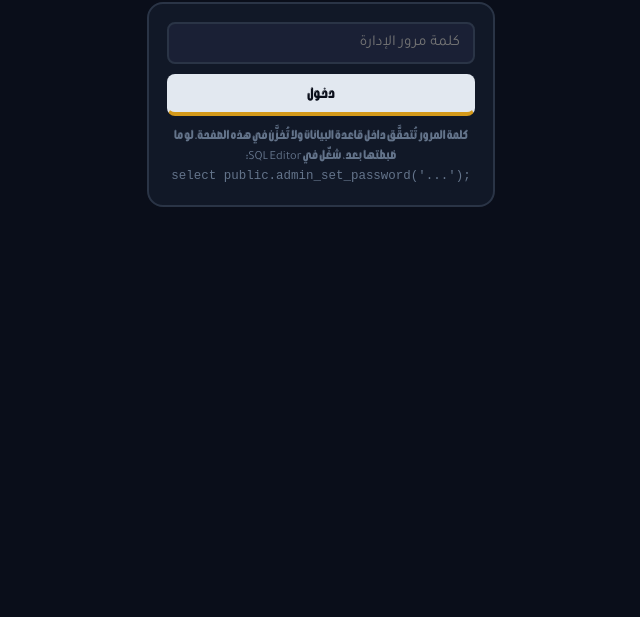
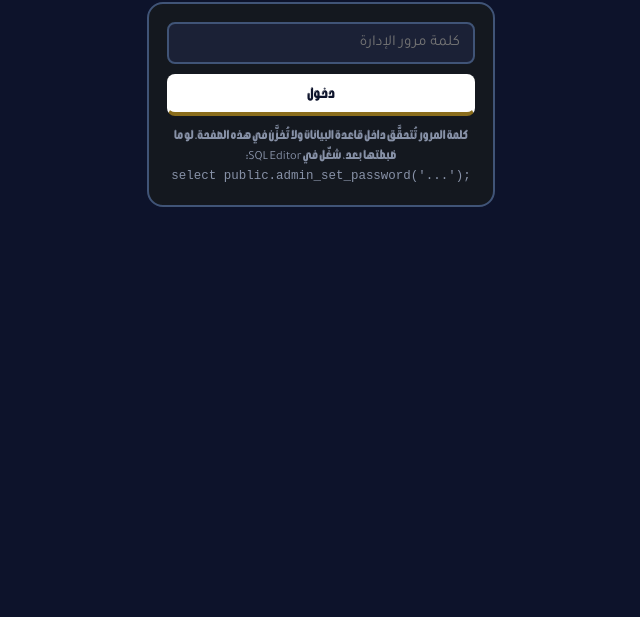
Before and after one commit to i4eRIC/khamen-sah, a website: page admin.html in a window 1280 px wide. Shown: the part 183-800 px from the top of the page, without its empty margins (319-959 px from the left). Drawn offline with nearby package versions, Linux system fonts and the light colour scheme.

Commit message:
Restyle the midnight theme
New palette from the owner: deeper navy ground, pure white accent, a muted
brass instead of the bright amber, and a softer green.

Three values differ from what was handed over, all of them pairings rather than
colour choices:

- --on-accent was white while --accent is also white, which is 1.00:1. It is the
  text colour painted on the accent surface, so the award button's label
  disappeared completely. Set to the background navy: 18.34:1.
- --text-soft was brighter than --text-mid, inverting the hierarchy so muted
  text read louder than secondary text.
- --gold-dark was lighter than --gold, so the shadow edge under gold buttons
  sat lighter than their face.

Every pair the game actually renders now clears AA, weakest at 5.87:1.

```diff
--- a/style.css
+++ b/style.css
@@ -77,16 +77,18 @@
 }
 
 [data-theme="midnight"] {
-  --bg: #0a0e1a; --bg-card: #111827; --bg-card2: #1a2035;
-  --border: #374151; --border-light: #2a3446;
-  --text: #f1f5f9; --text-mid: #94a3b8; --text-soft: #64748b;
-  --accent: #e2e8f0; --accent-light: #f1f5f9; --accent-glow: rgba(226,232,240,0.14);
-  --gold: #fbbf24; --gold-dark: #d4991a; --gold-glow: rgba(251,191,36,0.25);
-  --green: #34d399; --green-bg: #0d2820; --green-border: #28a87a; --green-glow: rgba(52,211,153,0.2);
-  --red: #1e2636; --red-bg: #0d2618; --red-border: #2a6b45; --red-glow: rgba(40,100,65,0.3);
-  --header-bg: #080b14; --slot-hover-num: #1e2a40;
-  --confetti1:#e2e8f0;--confetti2:#fbbf24;--confetti3:#38bdf8;--confetti4:#a78bfa;
-  --on-accent: #0a0e1a;
+  --bg: #0d132b; --bg-card: #14181f; --bg-card2: #1b2136;
+  --border: #374151; --border-light: #405477;
+  --text: #f1f5f9; --text-mid: #c4c4c4; --text-soft: #8892a8;
+  --accent: #ffffff; --accent-light: #f1f5f9; --accent-glow: rgba(255,255,255,0.22);
+  --gold: #be9627; --gold-dark: #8a6d1c; --gold-glow: rgba(190,150,39,0.25);
+  --green: #39ac82; --green-bg: #0d2820; --green-border: #28a87a; --green-glow: rgba(57,172,130,0.2);
+  --red: #2f4879; --red-bg: #0d2618; --red-border: #2a6b45; --red-glow: rgba(40,100,65,0.3);
+  --header-bg: #03091c; --slot-hover-num: #455a82;
+  --confetti1:#ffffff;--confetti2:#be9627;--confetti3:#39ac82;--confetti4:#f1f5f9;
+  /* Dark, not white: --accent is pure white here, and --on-accent is the text
+     painted on top of it. White on white hid the award button entirely. */
+  --on-accent: #0d132b;
 }
 
 /* --accent here is deliberately a deep steel blue, not a light tint: it is painted
--- /dev/null
+++ b/theme-lab.js
@@ -0,0 +1,187 @@
+/* ============================================================
+   مختبر الثيمات — خمّن صح
+   انسخ هذا الملف كاملاً والصقه في وحدة تحكم المتصفح (F12 ← Console)
+   وأنت داخل اللعبة. راح تطلع لوحة تعديل مباشر.
+
+   • غيّر أي لون وشوف أثره على اللعبة فوراً
+   • اللوحة تحسب التباين للأزواج الحرجة وتحذّرك لو نزل عن AA
+   • «نسخ CSS» يعطيك كتلة الثيم كاملة جاهزة للصق في style.css
+
+   لإغلاقها: زر «إغلاق»، أو حدّث الصفحة (التغييرات مؤقتة).
+   ============================================================ */
+(() => {
+  const OLD = document.getElementById('themeLab');
+  if (OLD) OLD.remove();
+
+  // The game sets data-theme on <body>, so that is where the theme rule lands.
+  // Inline styles must go on the same element to win the cascade.
+  const HOST = document.body;
+  const cs = () => getComputedStyle(HOST);
+  const cur = () => HOST.getAttribute('data-theme') || 'sand';
+
+  const FIELDS = [
+    ['--bg',              'خلفية الصفحة'],
+    ['--bg-card',         'خلفية البطاقات'],
+    ['--bg-card2',        'خلفية ثانوية'],
+    ['--border',          'حدّ'],
+    ['--border-light',    'حدّ فاتح'],
+    ['--text',            'نص أساسي'],
+    ['--text-mid',        'نص ثانوي'],
+    ['--text-soft',       'نص خافت'],
+    ['--accent',          'اللون المميز'],
+    ['--accent-light',    'المميز الفاتح'],
+    ['--on-accent',       'نص فوق المميز'],
+    ['--gold',            'ذهبي'],
+    ['--gold-dark',       'ذهبي غامق'],
+    ['--green',           'أخضر'],
+    ['--red',             'سطح أحمر'],
+    ['--header-bg',       'خلفية الرأس'],
+    ['--slot-hover-num',  'تمرير الرقم'],
+  ];
+
+  // Pairs that actually decide legibility in this game. --gold on --accent is
+  // the one that broke every stock theme: the active team's points sit on the
+  // accent card in gold.
+  const PAIRS = [
+    ['--gold',      '--accent', 'نقاط الفريق النشط'],
+    ['--on-accent', '--accent', 'نص الأزرار المميزة'],
+    ['--text',      '--bg',     'النص على الخلفية'],
+    ['--text-mid',  '--bg',     'النص الثانوي'],
+    ['--bg',        '--gold',   'النص على الذهبي'],
+  ];
+
+  const hex = v => {
+    v = (v || '').trim();
+    if (v.startsWith('#')) return v.length === 4
+      ? '#' + [1,2,3].map(i => v[i] + v[i]).join('') : v.slice(0,7);
+    const m = v.match(/rgba?\(([^)]+)\)/);
+    if (!m) return '#000000';
+    const [r,g,b] = m[1].split(',').map(n => parseInt(n));
+    return '#' + [r,g,b].map(n => n.toString(16).padStart(2,'0')).join('');
+  };
+  const lum = h => {
+    const c = h.replace('#','');
+    const v = [0,2,4].map(i => { const s = parseInt(c.substr(i,2),16)/255;
+      return s <= 0.03928 ? s/12.92 : Math.pow((s+0.055)/1.055, 2.4); });
+    return 0.2126*v[0] + 0.7152*v[1] + 0.0722*v[2];
+  };
+  const ratio = (a,b) => { const [x,y] = [lum(a),lum(b)].sort((m,n)=>n-m); return (x+0.05)/(y+0.05) };
+  const rgbaOf = (h, a) => {
+    const c = h.replace('#','');
+    return 'rgba(' + [0,2,4].map(i => parseInt(c.substr(i,2),16)).join(',') + ',' + a + ')';
+  };
+
+  const state = {};
+  FIELDS.forEach(([k]) => state[k] = hex(cs().getPropertyValue(k)));
+
+  const panel = document.createElement('div');
+  panel.id = 'themeLab';
+  panel.style.cssText = [
+    'position:fixed','inset-inline-end:14px','inset-block-start:14px','z-index:99999',
+    'width:290px','max-height:88vh','overflow-y:auto','direction:rtl',
+    'background:#12151d','color:#e8ecf4','border:1px solid #2b3244','border-radius:12px',
+    'font-family:system-ui,sans-serif','font-size:12px','box-shadow:0 18px 50px rgba(0,0,0,.55)',
+    'padding:12px','user-select:none'
+  ].join(';');
+
+  panel.innerHTML = `
+    <div style="display:flex;align-items:center;justify-content:space-between;gap:8px;margin-bottom:10px">
+      <b style="font-size:13px">مختبر الثيمات</b>
+      <span id="tlTheme" style="font-size:10px;opacity:.6;font-family:monospace"></span>
+    </div>
+    <div id="tlFields" style="display:flex;flex-direction:column;gap:5px"></div>
+    <div style="margin:11px 0 8px;padding-top:9px;border-top:1px solid #2b3244">
+      <b style="font-size:11px;opacity:.75">التباين</b>
+      <div id="tlContrast" style="margin-top:6px;display:flex;flex-direction:column;gap:3px"></div>
+    </div>
+    <div style="display:flex;gap:6px">
+      <button id="tlCopy"  style="flex:1;padding:8px;border:0;border-radius:7px;background:#3b82f6;color:#fff;font-weight:700;cursor:pointer;font-family:inherit">نسخ CSS</button>
+      <button id="tlReset" style="padding:8px 11px;border:1px solid #2b3244;border-radius:7px;background:transparent;color:#93a0b5;cursor:pointer;font-family:inherit">تصفير</button>
+      <button id="tlClose" style="padding:8px 11px;border:1px solid #2b3244;border-radius:7px;background:transparent;color:#93a0b5;cursor:pointer;font-family:inherit">إغلاق</button>
+    </div>`;
+  document.body.appendChild(panel);
+
+  panel.querySelector('#tlTheme').textContent = cur();
+
+  const rows = panel.querySelector('#tlFields');
+  FIELDS.forEach(([key, label]) => {
+    const row = document.createElement('label');
+    row.style.cssText = 'display:flex;align-items:center;gap:7px;cursor:pointer';
+    row.innerHTML = `
+      <input type="color" value="${state[key]}" data-k="${key}"
+             style="width:26px;height:22px;padding:0;border:1px solid #2b3244;border-radius:5px;background:none;cursor:pointer;flex:none">
+      <span style="flex:1">${label}</span>
+      <code style="font-size:9.5px;opacity:.5;direction:ltr">${key.replace('--','')}</code>`;
+    rows.appendChild(row);
+  });
+
+  function paint(){
+    FIELDS.forEach(([k]) => HOST.style.setProperty(k, state[k]));
+    // Glows are always the base colour at low alpha — deriving them keeps the
+    // panel to 17 pickers instead of 29 and they can never drift out of sync.
+    HOST.style.setProperty('--accent-glow', rgbaOf(state['--accent'], .22));
+    HOST.style.setProperty('--gold-glow',   rgbaOf(state['--gold'],   .25));
+    HOST.style.setProperty('--green-glow',  rgbaOf(state['--green'],  .20));
+    drawContrast();
+  }
+
+  function drawContrast(){
+    const box = panel.querySelector('#tlContrast');
+    box.innerHTML = PAIRS.map(([fg,bg,label]) => {
+      const r = ratio(state[fg], state[bg]);
+      const ok = r >= 4.5, warn = r >= 3;
+      const col = ok ? '#4ade80' : warn ? '#fbbf24' : '#f87171';
+      const tag = ok ? 'AA' : warn ? '!!' : 'XX';
+      return `<div style="display:flex;justify-content:space-between;gap:8px">
+                <span style="opacity:.8">${label}</span>
+                <span style="color:${col};font-family:monospace;font-weight:700">${tag} ${r.toFixed(2)}</span>
+              </div>`;
+    }).join('');
+  }
+
+  rows.addEventListener('input', e => {
+    if(e.target.type !== 'color') return;
+    state[e.target.dataset.k] = e.target.value;
+    paint();
+  });
+
+  panel.querySelector('#tlReset').onclick = () => {
+    FIELDS.forEach(([k]) => HOST.style.removeProperty(k));
+    ['--accent-glow','--gold-glow','--green-glow'].forEach(k => HOST.style.removeProperty(k));
+    FIELDS.forEach(([k]) => state[k] = hex(cs().getPropertyValue(k)));
+    rows.querySelectorAll('input[type=color]').forEach(i => i.value = state[i.dataset.k]);
+    drawContrast();
+  };
+
+  panel.querySelector('#tlClose').onclick = () => {
+    FIELDS.forEach(([k]) => HOST.style.removeProperty(k));
+    ['--accent-glow','--gold-glow','--green-glow'].forEach(k => HOST.style.removeProperty(k));
+    panel.remove();
+  };
+
+  panel.querySelector('#tlCopy').onclick = () => {
+    const g = k => cs().getPropertyValue(k).trim();
+    const css =
+`[data-theme="${cur()}"] {
+  --bg: ${state['--bg']}; --bg-card: ${state['--bg-card']}; --bg-card2: ${state['--bg-card2']};
+  --border: ${state['--border']}; --border-light: ${state['--border-light']};
+  --text: ${state['--text']}; --text-mid: ${state['--text-mid']}; --text-soft: ${state['--text-soft']};
+  --accent: ${state['--accent']}; --accent-light: ${state['--accent-light']}; --accent-glow: ${rgbaOf(state['--accent'],.22)};
+  --gold: ${state['--gold']}; --gold-dark: ${state['--gold-dark']}; --gold-glow: ${rgbaOf(state['--gold'],.25)};
+  --green: ${state['--green']}; --green-bg: ${g('--green-bg')}; --green-border: ${g('--green-border')}; --green-glow: ${rgbaOf(state['--green'],.20)};
+  --red: ${state['--red']}; --red-bg: ${g('--red-bg')}; --red-border: ${g('--red-border')}; --red-glow: ${g('--red-glow')};
+  --header-bg: ${state['--header-bg']}; --slot-hover-num: ${state['--slot-hover-num']};
+  --confetti1:${state['--accent']};--confetti2:${state['--gold']};--confetti3:${state['--green']};--confetti4:${state['--accent-light']};
+  --on-accent: ${state['--on-accent']};
+}`;
+    navigator.clipboard.writeText(css).then(
+      () => { const b = panel.querySelector('#tlCopy'); b.textContent = 'تم النسخ ✓'; setTimeout(()=>b.textContent='نسخ CSS',1600) },
+      () => console.log(css)
+    );
+    console.log(css);
+  };
+
+  paint();
+  console.log('%cمختبر الثيمات جاهز — غيّر الألوان من اللوحة، وزر «نسخ CSS» يعطيك الكتلة كاملة.',
+              'color:#4ade80;font-weight:700');
+})();
```
